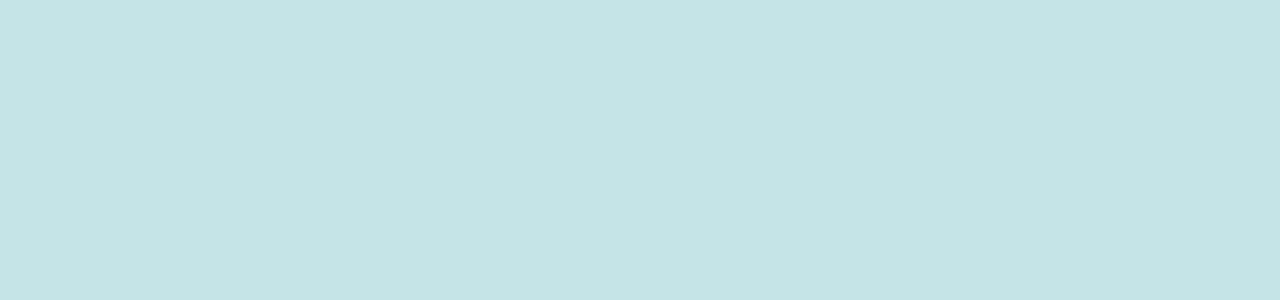
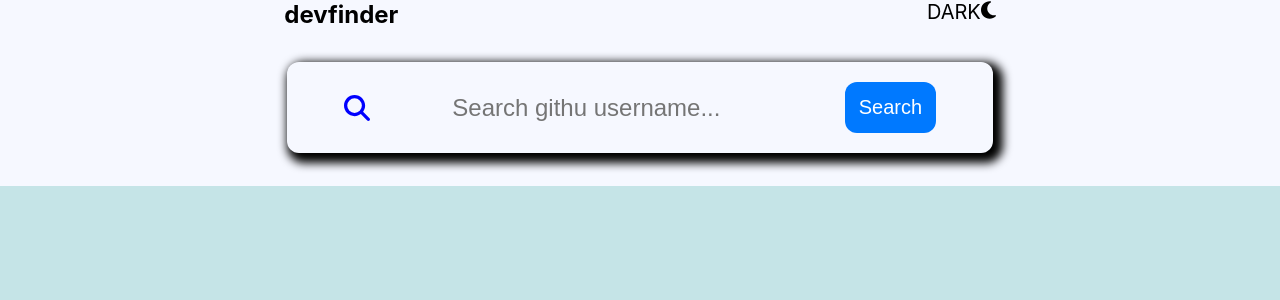
Before and after one commit to YordanDobrev97/literate-disco, a React (Create React App) app: page /projects/github in a window 1280 px wide. Before the commit this address had no page. Shown: the top 300 px of the page. Built offline with nearby package versions, Linux system fonts and the light colour scheme.

Commit message:
Add header section

```diff
--- a/src/App.tsx
+++ b/src/App.tsx
@@ -12,7 +12,11 @@ import { Home } from './pages/home/Home'
 import Login from './pages/auth/Login'
 import { Register } from './pages/auth/Register'
 import { ProjectList } from './pages/projects/ProjectList'
-import { ECommerce, CalculatorPage } from './pages/projects/index'
+import {
+  ECommerce,
+  CalculatorPage,
+  GitHubPage
+} from './pages/projects/index'
 import AuthContext from './context/authContext'
 
 function App() {
@@ -29,6 +33,7 @@ function App() {
             <Route path="projects" element={<ProjectList />} />
             <Route path="projects/ecommerce" element={<ECommerce />} />
             <Route path="projects/calculator" element={<CalculatorPage />}/>
+            <Route path="projects/github" element={<GitHubPage />}/>
           </Routes>
         </Box>
       </AuthContext.Provider>
--- /dev/null
+++ b/src/pages/projects/Github.tsx
@@ -0,0 +1,32 @@
+import styles from '../../styles/github/index.module.css'
+
+import { FontAwesomeIcon } from '@fortawesome/react-fontawesome'
+import { faMoon, faSearch } from '@fortawesome/free-solid-svg-icons'
+
+const GithubPage = () => {
+  return (
+    <div className={styles['github-container']}>
+      <header className={styles['github-header']}>
+        <section className={styles['github-header-section']}>
+          <h1 className={styles['github-title']}>devfinder</h1>
+          <div style={{display: 'flex', fontSize: '20px'}}>
+            <p style={{textTransform: 'uppercase'}}>dark</p>
+            <FontAwesomeIcon icon={faMoon} />
+          </div>
+        </section>
+
+        <section className={styles['github-search-section']}>
+          <div className={styles['github-search-container']}>
+            <FontAwesomeIcon icon={faSearch} className={styles['search-icon']}/>
+
+            <input className={styles['github-input']} type='text' placeholder='Search githu username...'/>
+            <button className={styles['github-search-btn']}>Search</button>
+          </div>
+        </section>
+      </header>
+
+    </div>
+  )
+}
+
+export default GithubPage
--- a/src/pages/projects/ProjectList.tsx
+++ b/src/pages/projects/ProjectList.tsx
@@ -35,6 +35,12 @@ export const ProjectList = () => {
       name: 'Tips Calculator',
       image: '/calculator.png',
       link: 'calculator'
+    },
+    {
+      id: 3,
+      name: 'Github user search',
+      image: '/github.png',
+      link: 'github'
     }
   ])
   return (
--- a/src/pages/projects/index.tsx
+++ b/src/pages/projects/index.tsx
@@ -1,7 +1,9 @@
 import ECommerce from './ECommerce'
 import CalculatorPage from './Calculator'
+import GitHubPage from './Github'
 
 export {
     ECommerce,
-    CalculatorPage
+    CalculatorPage,
+    GitHubPage
 }
--- /dev/null
+++ b/src/styles/github/index.module.css
@@ -0,0 +1,53 @@
+
+.github-header {
+  display: flex;
+  flex-direction: column;
+  justify-content: space-around;
+  padding: 0 20px;
+}
+
+.github-container {
+  background-color: #F6F8FF;
+  min-height: 100%;
+}
+
+.github-header-section {
+  display: flex;
+  justify-content: space-around;
+}
+
+.github-search-section {
+  width: 57%;
+  margin: 33px auto;
+  box-shadow: 5px 5px 10px 5px #000000;
+  border-radius: 12px;
+}
+
+.github-search-container {
+  padding: 20px;
+  display: flex;
+  align-items: center;
+  justify-content: space-around;
+}
+
+.github-input {
+  border: none;
+  background: inherit;
+  font-size: 24px;
+  padding: 8px;
+  border-radius: 14px;
+}
+
+.github-search-btn {
+  padding: 14px;
+  background: #0079FF;
+  color: white;
+  font-size: 20px;
+  border: none;
+  border-radius: 12px;
+}
+
+.search-icon {
+  color: blue;
+  font-size: 26px;
+}
```
